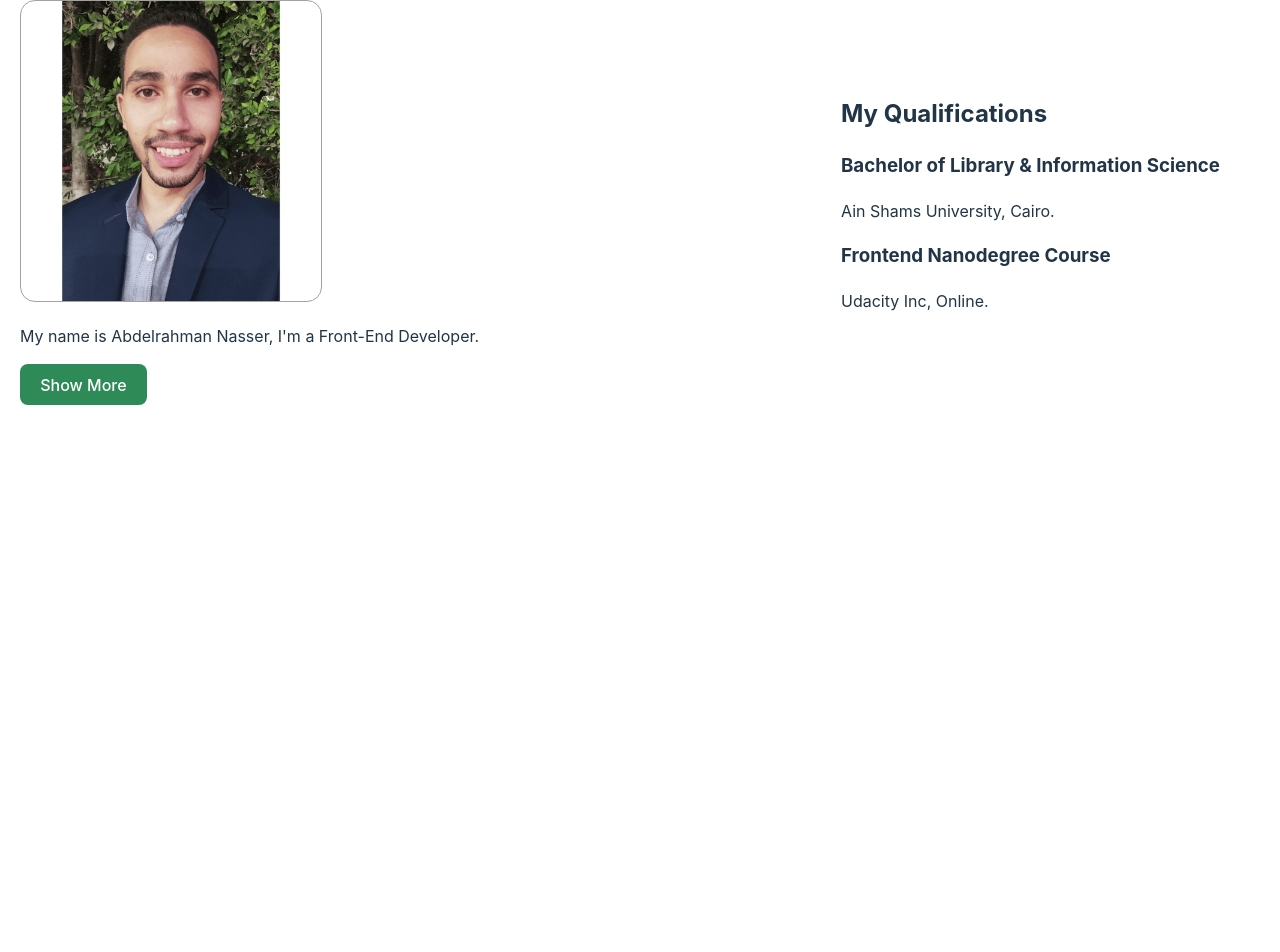
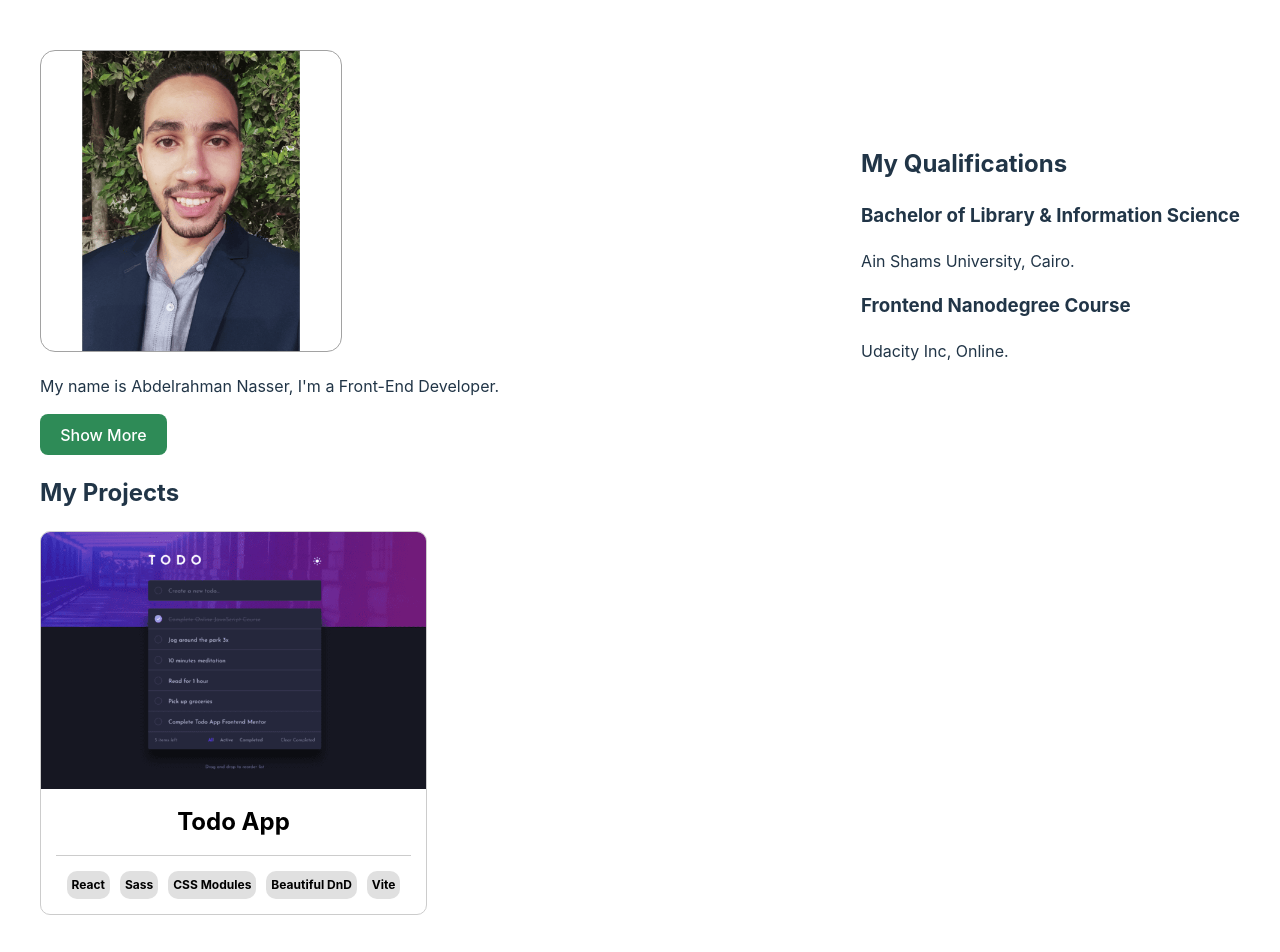
Before and after one commit to abdocooldev/react-resume, a React (Vite) app: page / in a window 1280 px wide. Shown: the top 952 px of the page. Before the commit the page ends 800 px from the top, so only its background shows below. Built offline with nearby package versions, Linux system fonts and the light colour scheme.

Commit message:
Create Projects Components

```diff
--- a/src/App.jsx
+++ b/src/App.jsx
@@ -1,6 +1,7 @@
 import styles from "./assets/styles/styles.module.css";
 import Profile from "./assets/components/Profile";
 import Qualifications from "./assets/components/Qualifications";
+import Projects from "./assets/components/Projects";
 function App() {
   return (
     <>
@@ -8,6 +9,7 @@ function App() {
         <Profile />
         <Qualifications />
       </div>
+      <Projects />
     </>
   );
 }
--- /dev/null
+++ b/src/assets/components/Projects.jsx
@@ -0,0 +1,26 @@
+import styles from "../styles/styles.module.css";
+import todoImg from "../images/todo-app-project.png";
+function Projects() {
+  return (
+    <section id={styles.projects}>
+      <h2>My Projects</h2>
+      <div className={styles.project}>
+        <div className={styles.projectImg}>
+          <img src={todoImg} alt="Todo App Project" loading="lazy" />
+        </div>
+        <div className={styles.projectInfo}>
+          <h3 className={styles.projectName}>Todo App</h3>
+          <div className={styles.techStack}>
+            <span>React</span>
+            <span>Sass</span>
+            <span>CSS Modules</span>
+            <span>Beautiful DnD</span>
+            <span>Vite</span>
+          </div>
+        </div>
+      </div>
+    </section>
+  );
+}
+
+export default Projects;
--- a/src/assets/styles/styles.module.css
+++ b/src/assets/styles/styles.module.css
@@ -1,3 +1,15 @@
+/* Global */
+:root {
+  --main-transition: 0.3s linear;
+}
+.flexRow {
+  width: 100%;
+  max-width: 1200px;
+  display: flex;
+  margin: auto;
+  align-items: center;
+  justify-content: space-between;
+}
 /* Profile */
 .profilePhoto {
   width: 300px;
@@ -15,16 +27,74 @@
 }
 .moreDetails {
 }
-.flexRow {
-  width: 100%;
-  max-width: 1200px;
-  display: flex;
-  margin: auto;
-  align-items: center;
-  justify-content: space-between;
-}
 button {
   background-color: seagreen;
   color: #fff;
   user-select: none;
 }
+/* Qualifications */
+
+/* Projects */
+#projects .container {
+  display: flex;
+  align-items: stretch;
+  justify-content: flex-start;
+  gap: 50px 20px;
+  flex-wrap: wrap;
+}
+.project {
+  color: #000;
+  border: 1px solid #ccc;
+  border-radius: 10px;
+  overflow: hidden;
+  text-align: center;
+  width: calc(100% / 3 - 15px);
+}
+.projectImg {
+  overflow: hidden;
+  line-height: 0;
+}
+.project img {
+  transition: var(--main-transition);
+  width: 100%;
+}
+.project:hover img {
+  transform: scale(1.05);
+  /* opacity: 0.8; */
+}
+.projectInfo {
+  padding: 15px;
+}
+.projectName {
+  font-size: 24px;
+  margin: 15px 0;
+  transition: var(--main-transition);
+  margin-top: 0;
+}
+.project:hover .projectName {
+  color: var(--red-color);
+}
+.description {
+  font-size: 16px;
+  margin: 15px 0;
+  text-align: left;
+  line-height: 1.6;
+  text-align: center;
+  color: #444;
+}
+.techStack {
+  padding-top: 15px;
+  border-top: 1px solid #ccc;
+  display: flex;
+  align-items: center;
+  justify-content: center;
+  flex-wrap: wrap;
+  gap: 10px;
+}
+.techStack span {
+  font-size: 12px;
+  font-weight: bold;
+  background-color: #e0e0e0;
+  padding: 5px;
+  border-radius: 10px;
+}
--- a/src/index.css
+++ b/src/index.css
@@ -67,7 +67,8 @@ button:focus-visible {
   }
 }
 #main-content {
-  padding: 0px 20px;
+  padding: 50px 20px;
   width: 100%;
   max-width: 1200px;
+  margin: auto;
 }
```
Also changed, not shown: src/assets/images/react-calculator-project.png (added), src/assets/images/todo-app-project.png (added).
